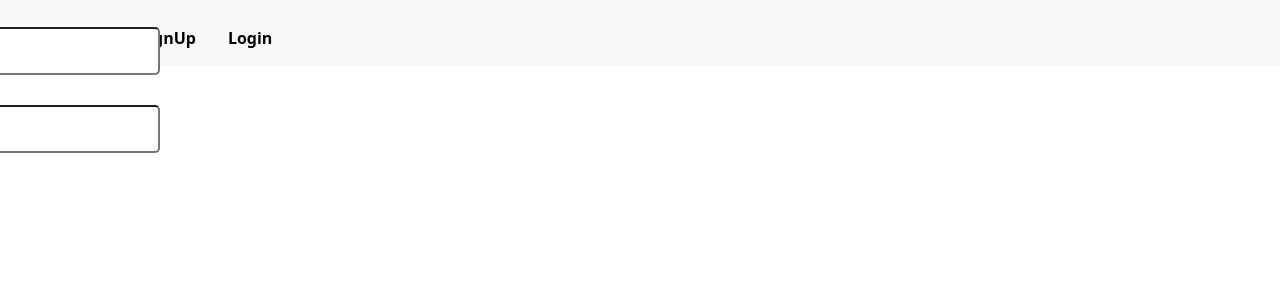
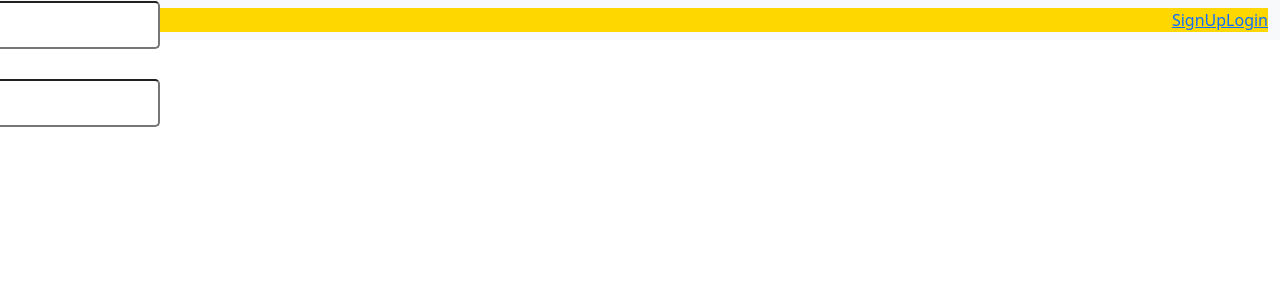
Before and after one commit to Bree-codes/PasswordManager, a React (Create React App) app in the folder passwordmanager/: page /Login in a window 1280 px wide. Shown: the top 300 px of the page. Built offline with nearby package versions, Linux system fonts and the light colour scheme.

Commit message:
NavigationBar

```diff
--- a/passwordmanager/src/Pages/NavigationBar.jsx
+++ b/passwordmanager/src/Pages/NavigationBar.jsx
@@ -4,15 +4,24 @@ import "./styling/NavigationBar.css"
 
 export const NavigationBar = () => {
     return (
-            <Navbar expand="lg" className="bg-body-tertiary">
+            <Navbar expand="md" className="bg-body-tertiary">
                 <Container fluid>
-                    <Navbar.Toggle aria-controls="navbarScroll" />
+                    <Navbar.Toggle aria-controls="navbarScroll"/>
+                    <div className={"home-md"}>
+                        <div className={"home-icon"}><Link to="/">Home</Link></div>
+                        <div className={"links"}>
+                            <div className="sign"><Link to="/SignUp">SignUp</Link></div>
+                            <div className="login"><Link to="/Login">Login</Link></div>
+                        </div>
+                    </div>
                     <Navbar.Collapse id="navbarScroll">
-                        <Nav  className="nav" navbarScroll>
-                            <ul>
-                          <li>  <Link className="link" to="/">Home</Link> </li>
-                                <li><Link className="link" to="/SignUp">SignUp</Link> </li>
-                                <li><Link className="link" to="/Login">Login</Link></li>
+                        <Nav className="nav" navbarScroll>
+                            <ul className={"home"}>
+                                <li className={"home-icon"}><Link className="link" to="/">Home</Link></li>
+                                <ul className={"links"}>
+                                    <li className="sign"><Link to="/SignUp">SignUp</Link></li>
+                                    <li className="login"><Link to="/Login">Login</Link></li>
+                                </ul>
                             </ul>
                         </Nav>
                     </Navbar.Collapse>
--- a/passwordmanager/src/Pages/styling/NavigationBar.css
+++ b/passwordmanager/src/Pages/styling/NavigationBar.css
@@ -1,22 +1,26 @@
 
-.nav{
+/*.nav{
     height: 50px;
     position: sticky;
     top: 0;
 
 
+
 }
 
 nav ul{
-    display: flex;
+    display: grid;
     justify-content: space-between;
     align-items: center;
+    grid-template-columns: repeat(4,1fr);
+    grid-gap: 50px;
 
 
 }
 nav ul li  {
     list-style: none;
     margin-top: 10px;
+
 }
 nav ul li a{
     display: block;
@@ -28,8 +32,45 @@ nav ul li a{
     border-radius: 8px;
 }
 .sign{
-    margin-right: -1000px;
+grid-column: 4/5;
+    margin-left: 0;
 }
 .login{
-    margin-right: 20px;
+grid-column: 5/5;
+
+}*/
+
+.nav {
+    background-color: aqua;
 }
+
+.home, .home-md {
+    display: flex;
+    justify-content: start;
+    height: 100%;
+    width: 100%;
+    background-color: gold;
+}
+
+.home-icon {
+    width: 30%;
+}
+
+.links {
+    display: flex;
+    justify-content: flex-end;
+    width: 70%;
+    height: 100%;
+}
+
+@media screen and (max-width: 768px){
+    .home-md {
+        display: none;
+    }
+}
+
+@media screen and (min-width: 768px) {
+    .home {
+        display: none;
+    }
+}
```
